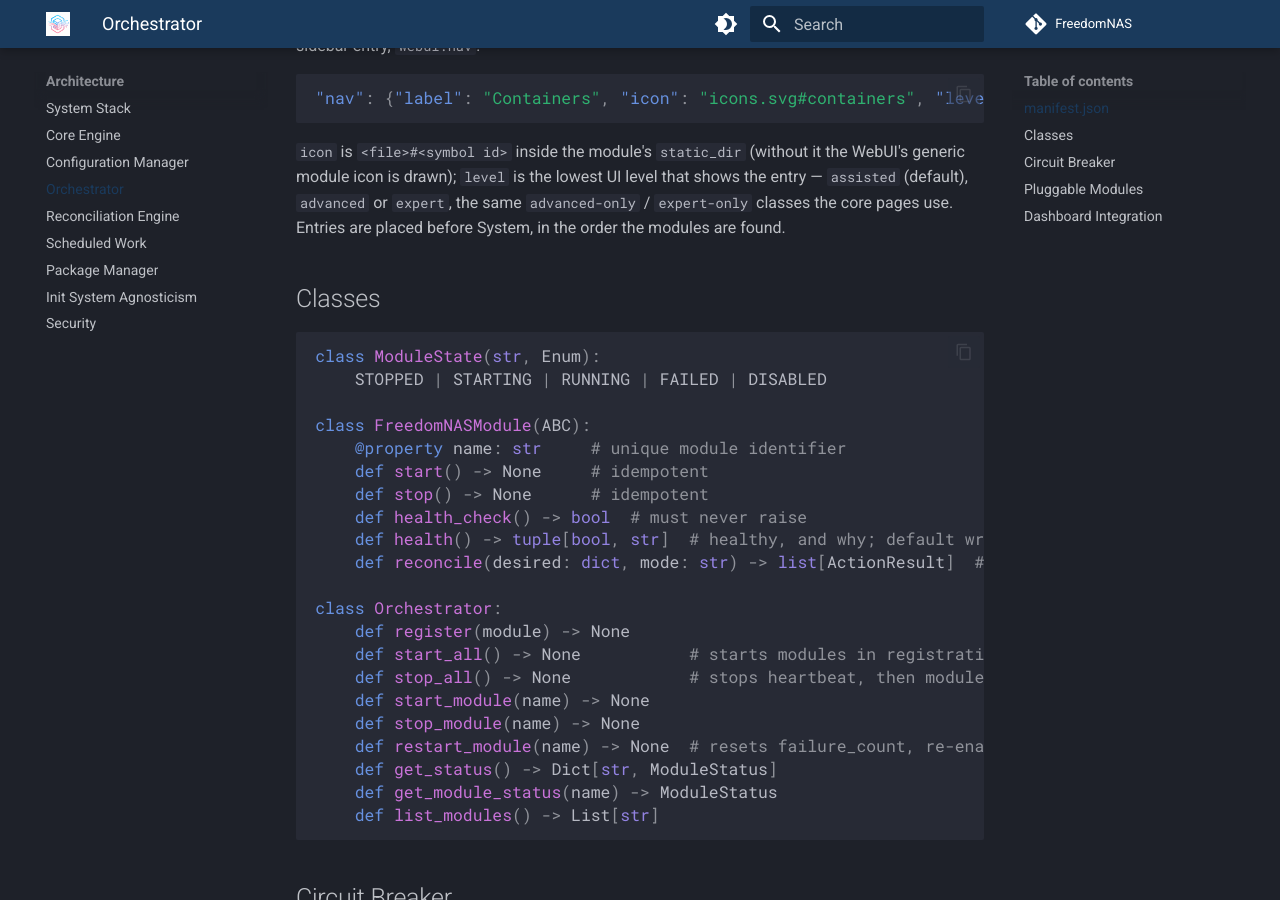
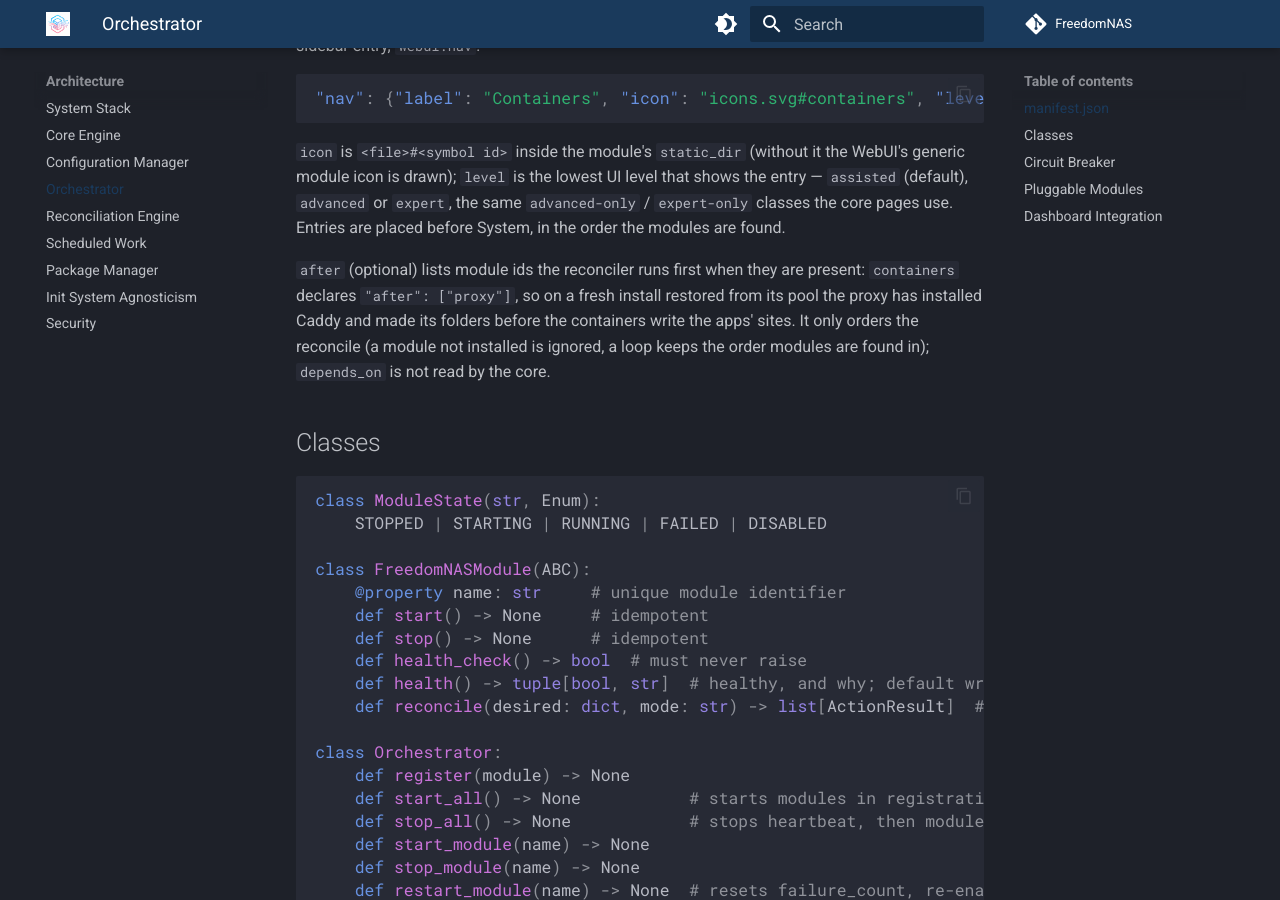
Before and after one commit to FreedomNAS/freedomnas-docs, an MkDocs documentation site: the page built from docs/architecture/orchestrator.md, in a window 1280 px wide and 900 px high, scrolled down 1347 px. Built offline with MkDocs 1.6.1 and Material for MkDocs 9.7.7, drawn with Linux system fonts in a browser that asks for light colours.

Commit message:
Document module order, restored account numbers and the certificate hostname

````diff
--- a/docs/architecture/orchestrator.md
+++ b/docs/architecture/orchestrator.md
@@ -66,6 +66,13 @@ that shows the entry — `assisted` (default), `advanced` or `expert`, the
 same `advanced-only` / `expert-only` classes the core pages use. Entries
 are placed before System, in the order the modules are found.
 
+`after` (optional) lists module ids the reconciler runs first when they are
+present: `containers` declares `"after": ["proxy"]`, so on a fresh install
+restored from its pool the proxy has installed Caddy and made its folders
+before the containers write the apps' sites. It only orders the reconcile
+(a module not installed is ignored, a loop keeps the order modules are
+found in); `depends_on` is not read by the core.
+
 ## Classes
 
 ```python
````
Also changed, not shown: docs/architecture/config.md (+1 -1 lines), docs/architecture/security.md (+5 -1 lines).
